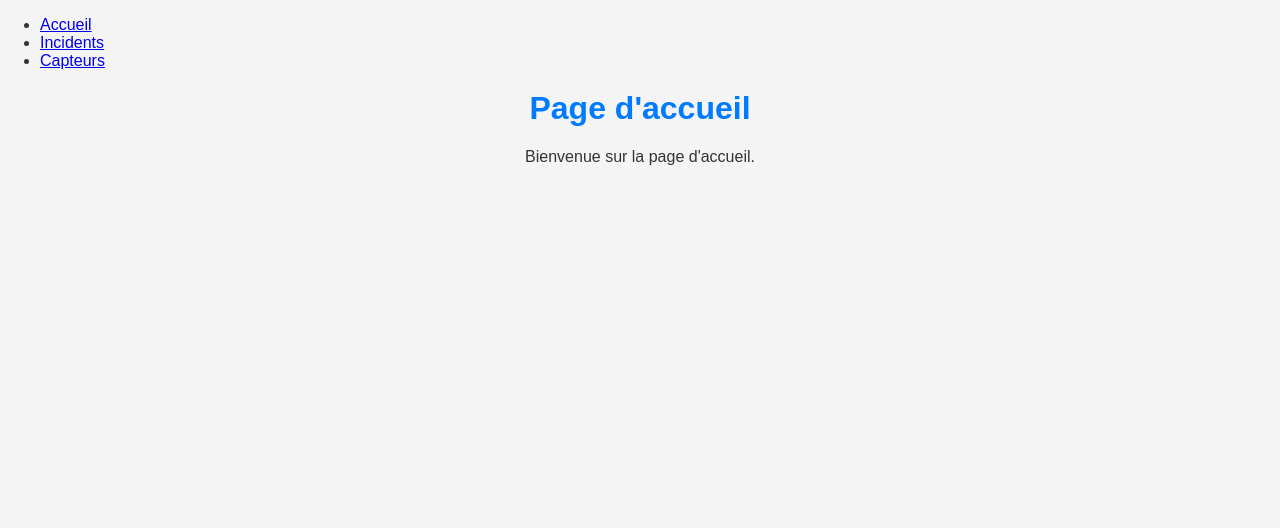
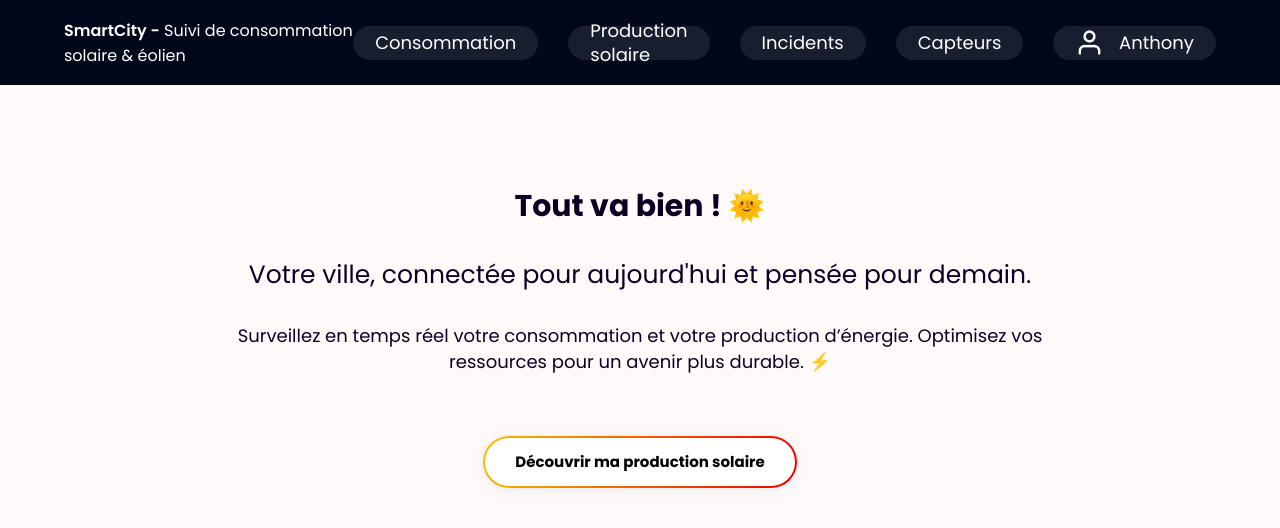
Before and after one commit to AnthonyCodeDev/SmartCity_CDCGR10, a PHP site: page / in a window 1280 px wide. Shown: the top 528 px of the page. Run offline with PHP 8.4, Linux system fonts and the light colour scheme.

Commit message:
Fix: Header

```diff
--- a/assets/css/home.css
+++ /dev/null
@@ -1,17 +0,0 @@
-body {
-    font-family: Arial, sans-serif;
-    margin: 0;
-    padding: 0;
-    background-color: #f4f4f4;
-    color: #333;
-}
-
-h1 {
-    color: #007BFF;
-    text-align: center;
-    margin-top: 20px;
-}
-
-p {
-    text-align: center;
-}
--- /dev/null
+++ b/assets/css/web.css
@@ -0,0 +1,167 @@
+@import url('https://fonts.googleapis.com/css2?family=Poppins:ital,wght@0,100;0,200;0,300;0,400;0,500;0,600;0,700;0,800;0,900;1,100;1,200;1,300;1,400;1,500;1,600;1,700;1,800;1,900&display=swap');
+
+body {
+    padding: 0;
+    margin: 0;
+    font-family: 'Poppins', Arial, sans-serif;
+    font-size: 16px;
+    background-color: snow;
+    color: #0F0F0F;
+    font-weight: 400;
+    overflow-x: hidden;
+}
+
+html {
+    scroll-behavior: smooth;
+}
+
+img {
+    -webkit-user-drag: none;
+    -khtml-user-drag: none;
+    -moz-user-drag: none;
+    -o-user-drag: none;
+}
+
+.disableselect {
+    -webkit-touch-callout: none;
+    -webkit-user-select: none;
+    -khtml-user-select: none;
+    -moz-user-select: none;
+    -ms-user-select: none;
+    user-select: none;
+}
+
+a {
+    text-decoration: none;
+    color: inherit;
+}
+
+h1,
+h2,
+h3,
+h4,
+h5,
+h6 {
+    margin: 0;
+    padding: 0;
+}
+
+.smartcity-navbar {
+    background-color: #00081A;
+    height: 85px;
+    color: #fff;
+    display: flex;
+    justify-content: space-between;
+    align-items: center;
+    padding: 0 max(1rem, 5%);
+}
+
+.smartcity-navbar a span {
+    font-weight: 600;
+}
+
+.smartcity-navbar-item-two a {
+    display: flex;
+    flex-direction: row;
+    justify-content: center;
+    align-items: center;
+    padding: 7px 22px;
+    gap: 10px;
+
+    height: 20px;
+
+    background: rgba(255, 255, 255, 0.09);
+    border-radius: 20px;
+
+    font-size: 18px;
+    line-height: 24px;
+
+    color: #FFFFFF;
+
+}
+
+.smartcity-navbar-item-two {
+    display: flex;
+    flex-direction: row;
+    justify-content: center;
+    align-items: center;
+    gap: 30px;
+}
+
+.smartcity-title {
+
+    font-weight: 700;
+    font-size: 30px;
+    line-height: 42px;
+    text-align: center;
+
+    color: #0B0023;
+
+
+}
+
+.smartcity-slogan {
+    font-weight: 400;
+    font-size: 25px;
+    line-height: 36px;
+    /* identical to box height */
+    text-align: center;
+
+    color: #0B0023;
+
+}
+
+.smartcity-description {
+    font-weight: 400;
+    font-size: 18px;
+    line-height: 26px;
+    text-align: center;
+
+    color: #0B0023;
+
+}
+
+.smartcity-btn-container {
+    margin-top: 30px;
+}
+
+.smartcity-container {
+    display: inline-block;
+    padding: 2px;
+    background: linear-gradient(90deg, #FFC700 0%, #FF0000 100%);
+    border-radius: 43px;
+    margin-top: 1px;
+}
+
+.smartcity-button {
+    padding: 8.82353px 30px;
+    background: #FFFFFF;
+    border: none;
+    /* Pas de bordure réelle */
+    border-radius: 41px;
+
+    font-weight: 700;
+    font-size: 15px;
+    line-height: 20px;
+
+    display: flex;
+    justify-content: center;
+    align-items: center;
+
+    height: 30px;
+
+    color: #000000;
+    box-shadow: 0px 2px 6px rgba(0, 0, 0, 0.05), 0px 2px 19px rgba(0, 0, 0, 0.07);
+
+}
+
+.smartcity-main-home {
+    display: flex;
+    justify-content: center;
+    align-items: center;
+    flex-direction: column;
+    gap: 30px;
+    max-width: 850px;
+    margin: 0 auto;
+    margin-top: 100px;
+}
--- a/controleur/HomeControleur.php
+++ b/controleur/HomeControleur.php
@@ -10,7 +10,7 @@ class HomeControleur {
     }
 
     public function afficherPage() {
-        $message = $this->modele->getMessage();
+        $welcomeMessage = $this->modele->getWelcomeMessage();
         require __DIR__ . '/../vue/home.php';
     }
 }
--- a/modele/HomeModele.php
+++ b/modele/HomeModele.php
@@ -1,7 +1,8 @@
 <?php
 
 class HomeModele {
-    public function getMessage() {
-        return "Bienvenue sur la page d'accueil.";
+    public function getWelcomeMessage() {
+        // todo: envoyer tout va bien ou tout va mal
+        return "Tout va bien ! 🌞";
     }
 }
--- a/vue/header.php
+++ b/vue/header.php
@@ -1,19 +1,30 @@
+
+<?php
+define('BASE_URL', '/SmartCity_CDCGR10/');
+?>
+
 <!DOCTYPE html>
 <html lang="fr">
 <head>
     <meta charset="UTF-8">
     <meta name="viewport" content="width=device-width, initial-scale=1.0">
-    <title>SmartCity</title>
-    <link rel="stylesheet" href="/SmartCity_CDCGR10/assets/css/home.css">
-    <script src="/SmartCity_CDCGR10/assets/js/home.js" defer></script>
+    <title>SmartCity - Suivi de consommation solaire & éolien</title>
+    <link rel="stylesheet" href="assets/css/web.css">
+    <script src="assets/js/web.js" defer></script>
+    <base href="<?php echo BASE_URL; ?>">
 </head>
 <body>
     <header>
-        <nav>
-            <ul>
-                <li><a href="/SmartCity_CDCGR10/">Accueil</a></li>
-                <li><a href="/SmartCity_CDCGR10/incidents">Incidents</a></li>
-                <li><a href="/SmartCity_CDCGR10/capteurs">Capteurs</a></li>
-            </ul>
+        <nav class="smartcity-navbar">
+            <div class="smartcity-navbar-item-one">
+                <a href=""><span>SmartCity -</span> Suivi de consommation solaire & éolien</a>
+            </div>
+            <div class="smartcity-navbar-item-two">
+                <a href="<?php echo BASE_URL; ?>">Consommation</a>
+                <a href="incidents">Production solaire</a>
+                <a href="capteurs">Incidents</a>
+                <a href="capteurs">Capteurs</a>
+                <a href="capteurs"><img src="assets/images/user.png">&nbsp;Anthony</a>
+            </div>
         </nav>
     </header>
--- a/vue/home.php
+++ b/vue/home.php
@@ -1,8 +1,15 @@
 <?php require_once __DIR__ . '/header.php'; ?>
 
-<main>
-    <h1>Page d'accueil</h1>
-    <p><?php echo $message; ?></p>
+<main class="smartcity-main-home">
+    <h1 class="smartcity-title"><?php echo $welcomeMessage; ?></h1>
+    <div class="smartcity-slogan">Votre ville, connectée pour aujourd'hui et pensée pour demain.</div>
+    <div class="smartcity-description">Surveillez en temps réel votre consommation et votre production d’énergie. Optimisez vos ressources pour un avenir plus durable. ⚡</div>
+    <div class="smartcity-btn-container">
+        <a class="smartcity-container" href="#consommation">
+            <div class="smartcity-button">Découvrir ma production solaire</div>
+        </a>
+    </div>
+
 </main>
 
 </body>
```
Also changed, not shown: assets/images/user.png (added), assets/js/web.js (renamed from assets/js/home.js).
